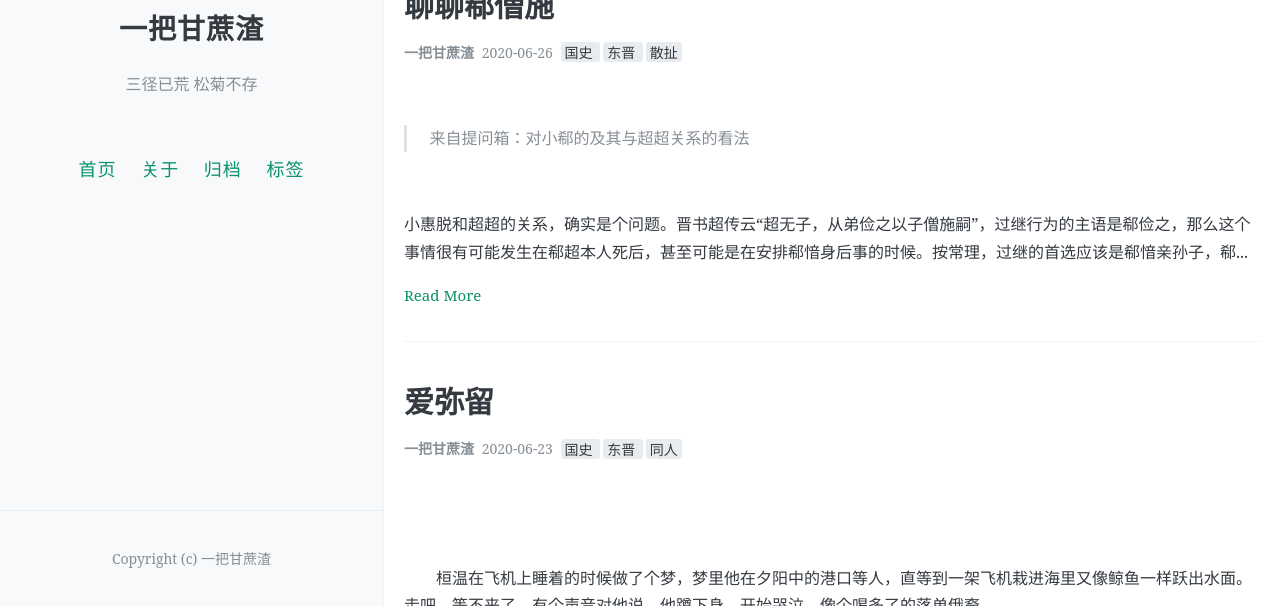
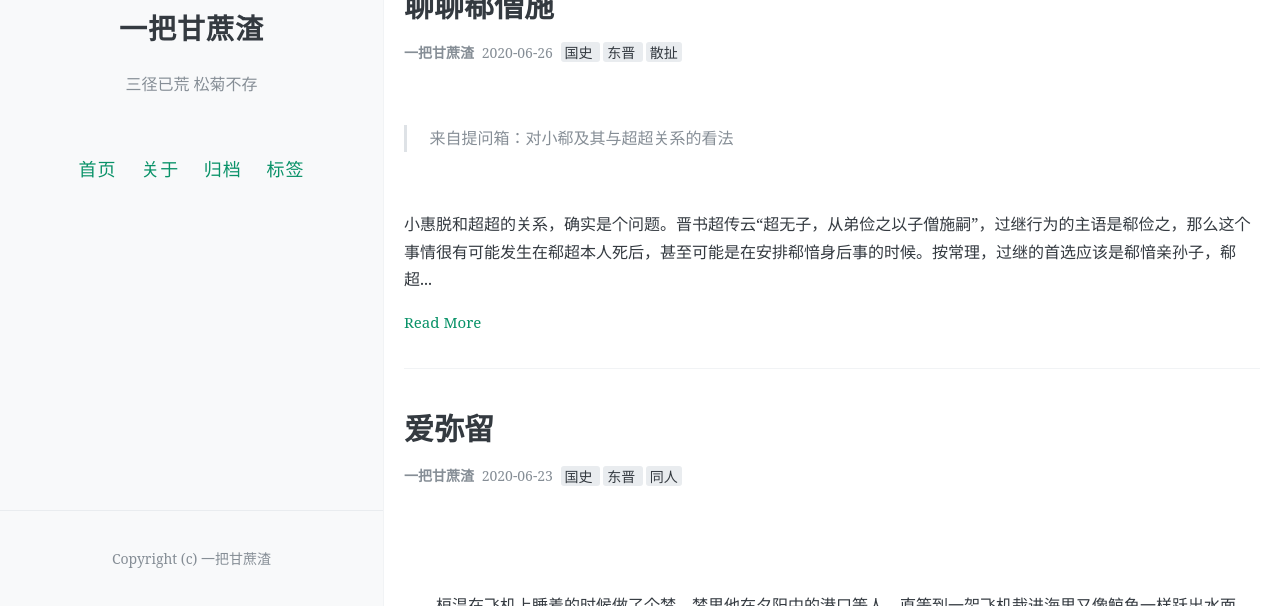
Before and after one commit to kamadhatu/sanjingjiuhuang, a Jekyll site: the page built from index.html, in a window 1280 px wide and 900 px high, cut to the strip 294-900 px from the top of the window. Built offline with Jekyll 4.4.1, drawn with Linux system fonts in a browser that asks for light colours; the list of posts is cut into pages by our own code; comment, search, counter and statistics services are not loaded.

Commit message:
Update 2020-06-26-xishengshi.md

```diff
--- a/_posts/2020-06-26-xishengshi.md
+++ b/_posts/2020-06-26-xishengshi.md
@@ -11,7 +11,7 @@ pinned: false
 
 <br/>
 
->来自提问箱：对小郗的及其与超超关系的看法
+>来自提问箱：对小郗及其与超超关系的看法
 
 <br/>
 
```
